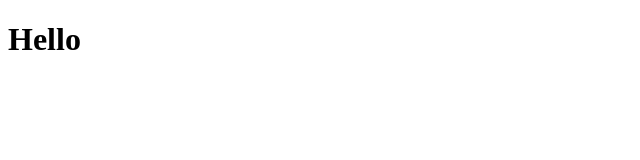
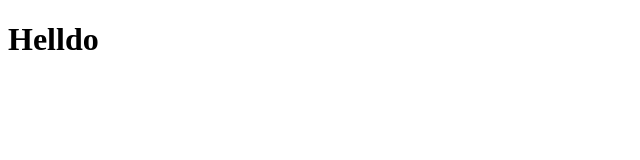
Before and after one commit to hub0502/chat, a website: page src/index.html in a window 1280 px wide. Shown: the full height of the page, 0-640 px from the left. Drawn offline with Linux system fonts and the light colour scheme.

```diff
--- a/src/index.html
+++ b/src/index.html
@@ -7,6 +7,6 @@
     <title>Document</title>
 </head>
 <body>
-    <h1>Hello</h1>
+    <h1>Helldo</h1>
 </body>
 </html>
```
Also changed, not shown: 1 other file.
